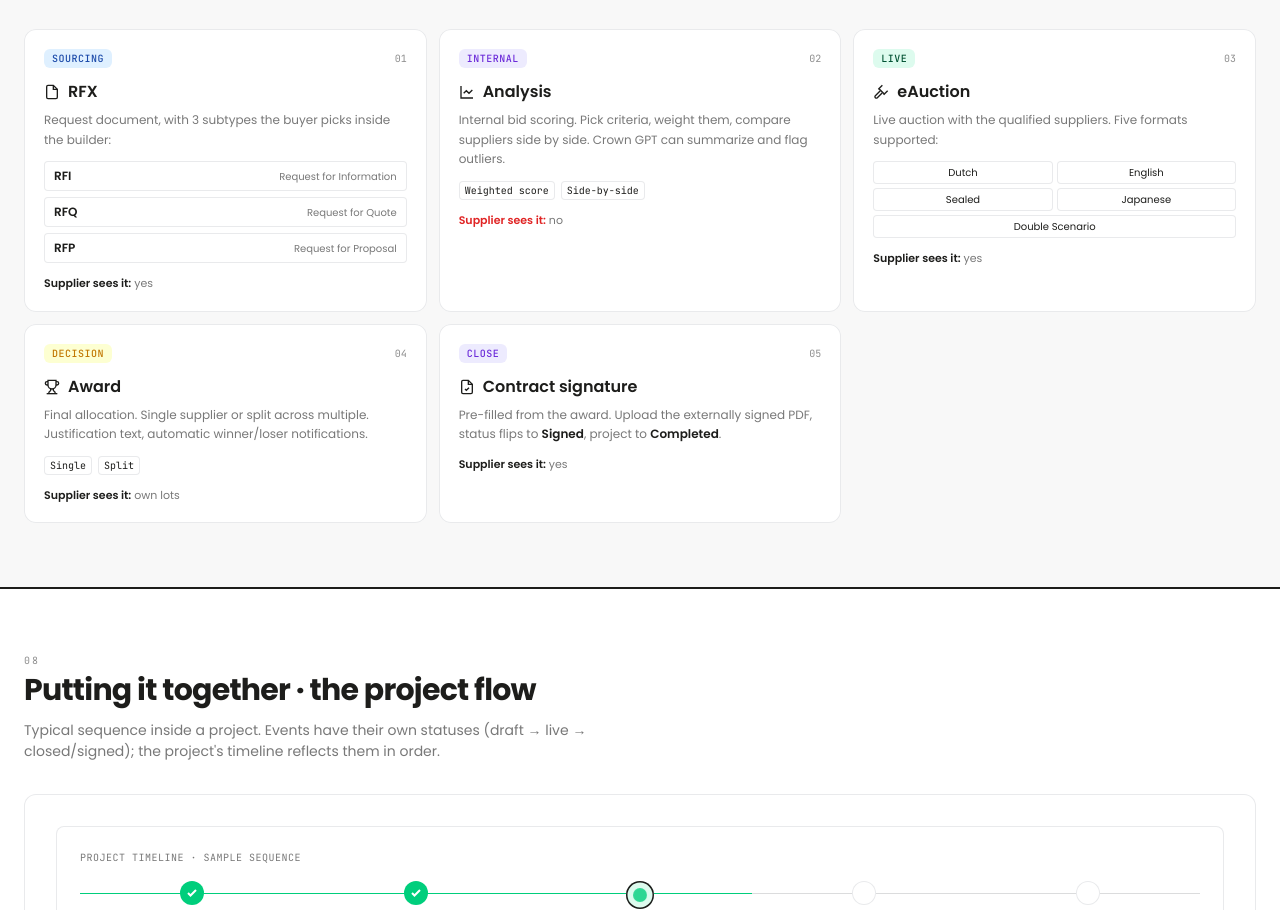
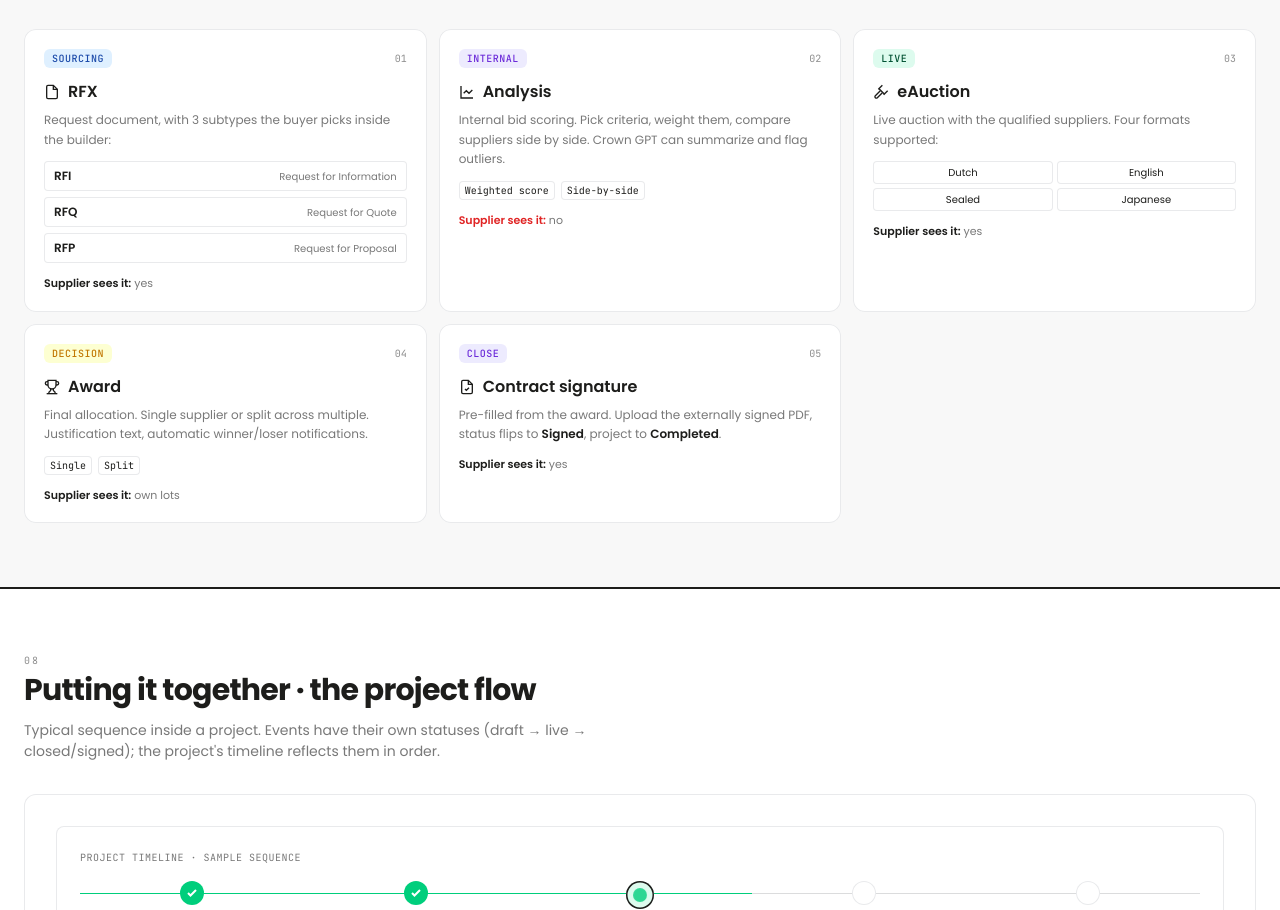
Before and after one commit to Lisasu02/crown-team-walkthrough, a plain HTML site: page index.html in a window 1280 px wide. Shown: the part 5624-6534 px from the top of the page. Drawn offline with nearby package versions, Linux system fonts and the light colour scheme.

Commit message:
Drop Double Scenario from eAuction formats

```diff
--- a/index.html
+++ b/index.html
@@ -811,13 +811,12 @@
         <svg class="w-4 h-4" viewBox="0 0 24 24" fill="none" stroke="currentColor" stroke-width="2"><path d="m14 13-7.5 7.5a2.12 2.12 0 0 1-3-3L11 10"/><path d="m16 16 6-6"/><path d="m8 8 6-6"/><path d="m9 7 8 8"/></svg>
         eAuction
       </div>
-      <div class="text-[12px] text-ink-500 mt-1.5 leading-relaxed">Live auction with the qualified suppliers. Five formats supported:</div>
+      <div class="text-[12px] text-ink-500 mt-1.5 leading-relaxed">Live auction with the qualified suppliers. Four formats supported:</div>
       <div class="mt-3 grid grid-cols-2 gap-1">
         <span class="text-[10px] px-1.5 py-1 rounded bg-paper hairline text-center">Dutch</span>
         <span class="text-[10px] px-1.5 py-1 rounded bg-paper hairline text-center">English</span>
         <span class="text-[10px] px-1.5 py-1 rounded bg-paper hairline text-center">Sealed</span>
         <span class="text-[10px] px-1.5 py-1 rounded bg-paper hairline text-center">Japanese</span>
-        <span class="text-[10px] px-1.5 py-1 rounded bg-paper hairline text-center col-span-2">Double Scenario</span>
       </div>
       <div class="text-[11px] text-ink-500 mt-3 flex items-center justify-between"><span><span class="font-semibold text-ink-900">Supplier sees it:</span> yes</span></div>
     </div>
```
